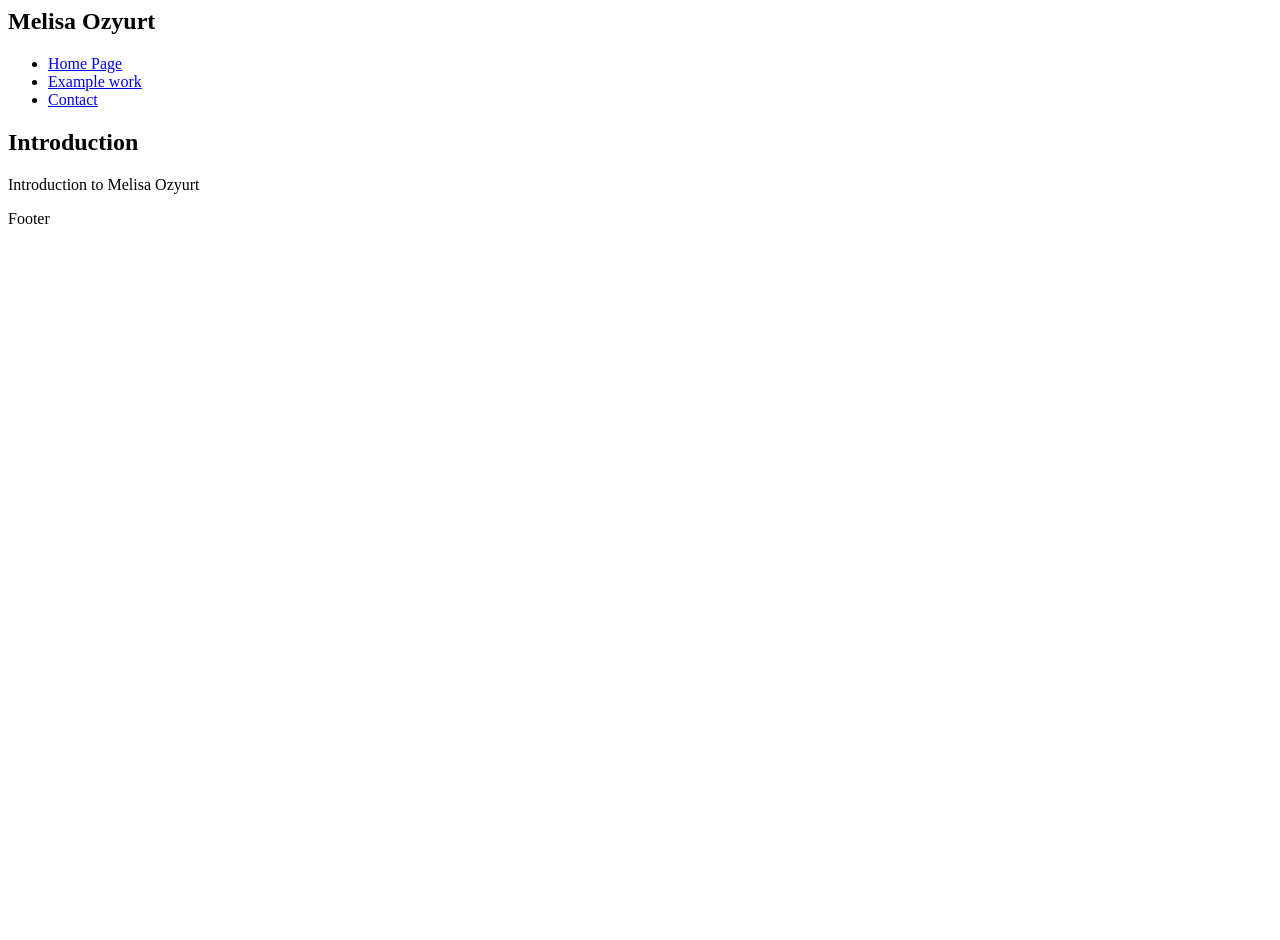
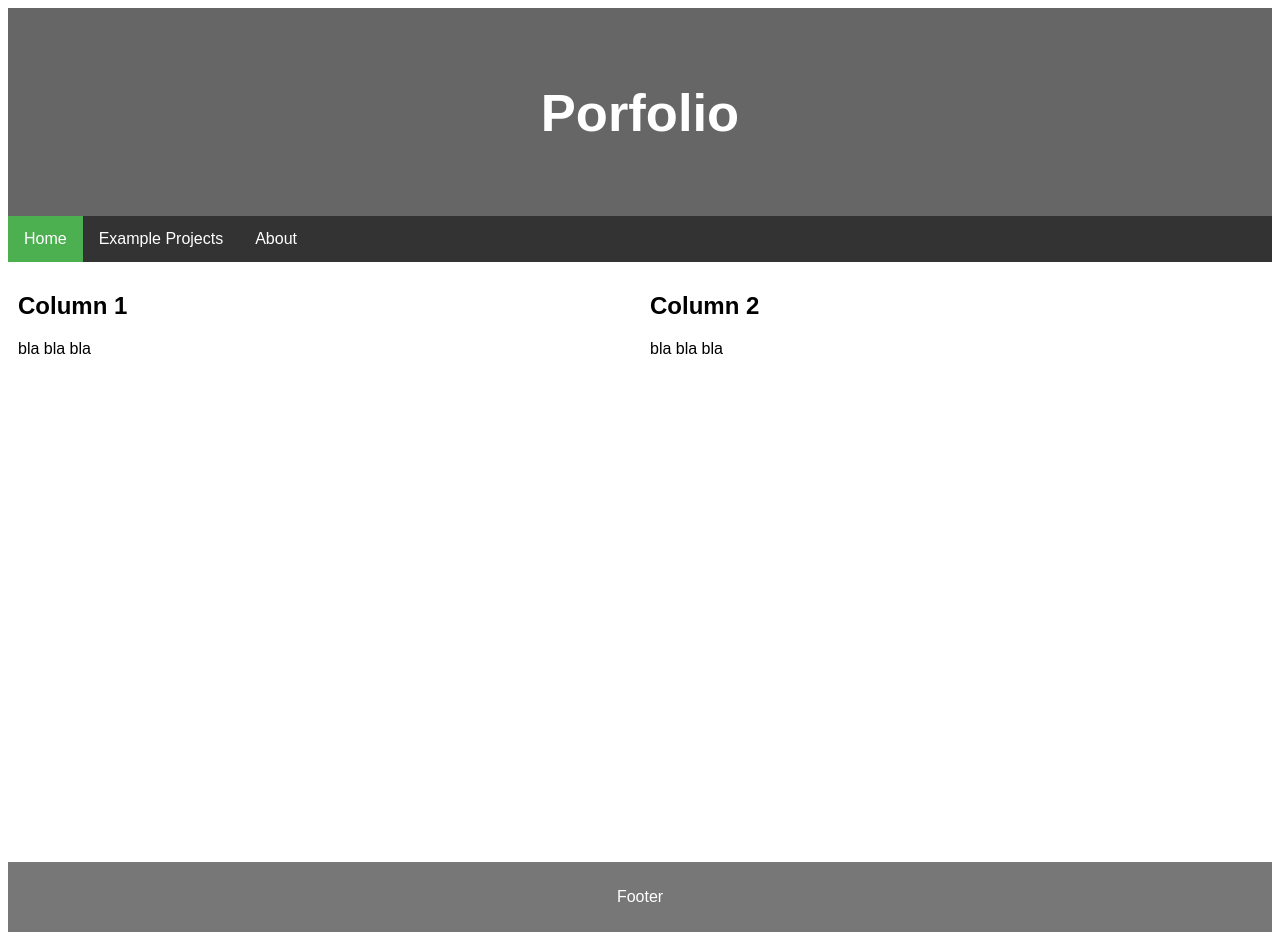
Before and after one commit to millyhx/Portfolio, a plain HTML site: page index.html in a window 1280 px wide. Before the commit the page ends 800 px from the top, so only its background shows below. Drawn offline with Linux system fonts and the light colour scheme.

Commit message:
Added the navigation bar and columns into the layout. Basic CSS styling.

```diff
--- a/index.html
+++ b/index.html
@@ -6,27 +6,31 @@
     <title>Melisa's Portfolio</title>
     <meta charset="utf-8" />
     <meta name="viewport" content="width=device-width, initial=scale=1" />
+    <link rel="stylesheet" type="text/css" href="style.css" />
   </head>
 
   <body>
     <header>
-      <h2>Melisa Ozyurt</h2>
+      <h2>Porfolio</h2>
     </header>
 
-    <section>
-      <nav>
-        <ul>
-          <li><a href='#'>Home Page</a></li>
-          <li><a href='#'>Example work</a></li>
-          <li><a href='#'>Contact</a></li>
-        </ul>
-      </nav>
-    </section>
+    <ul>
+      <li><a class="active" href="#">Home</a></li>
+      <li><a href="#">Example Projects</a></li>
+      <li><a href="#">About</a></li>
+    </ul>
 
-    <article>
-      <h1>Introduction</h1>
-      <p>Introduction to Melisa Ozyurt</p>
-    </article>
+    <div class="row">
+      <div class="column">
+        <h2>Column 1</h2>
+        <p>bla bla bla</p>
+      </div>
+      <div class="column">
+        <h2>Column 2</h2>
+        <p>bla bla bla</p>
+      </div>
+    </div>
+
 
     <footer>
       <p>Footer</p>
--- a/style.css
+++ b/style.css
@@ -14,28 +14,45 @@ header {
   color:white;
 }
 
-nav {
-  float:left;
-  width:30%;
-  height:300px;
-  background:#ccc;
-  padding:20px;
+ul {
+  list-style-type: none;
+  margin:0;
+  padding:0;
+  overflow:hidden;
+  background-color:#333;
+  position:-webkit-sticky;
+  position:sticky;
+  top:0;
 }
 
-nav ul {
-  list-style-type:none;
-  padding:0;
+li {
+  float:left;
 }
 
-article {
-  float:left;
-  padding:20px;
-  width:70%;
-  background-color:#f1f1f1;
-  height:300px;
+li a{
+  display:block;
+  color:white;
+  text-align:center;
+  padding: 14px 16px;
+  text-decoration:none;
 }
 
-section:after {
+li a:hover {
+  background-color:#111;
+}
+
+.active {
+  background-color:#4CAF50;
+}
+
+.column {
+  float:left;
+  width:50%;
+  padding:10px;
+  height:600px;
+}
+
+.row:after {
   content:"";
   display:table;
   clear:both;
@@ -50,7 +67,7 @@ footer {
 
 /*MEDIA QUERIES */
 @media (max-width: 600px) {
-  nav, article {
+    row {
     width:100%;
     height:auto;
   }
```
